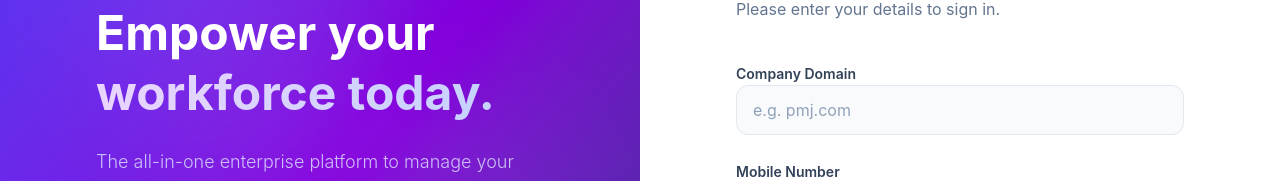
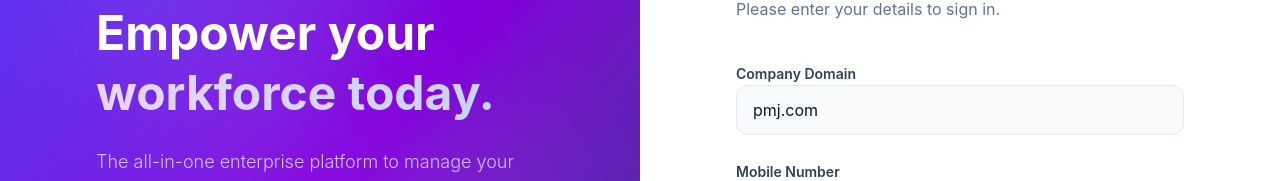
Before and after one commit to manojt20062007/HRMS, a React (Vite) app in the folder hrms-ui/: page /login in a window 1280 px wide. Shown: the part 197-378 px from the top of the page. Built offline with nearby package versions, Linux system fonts and the light colour scheme; no server answers.

Commit message:
Implement dynamic subdomain tenant resolution

```diff
--- a/hrms-ui/src/config.ts
+++ b/hrms-ui/src/config.ts
@@ -1,2 +1,25 @@
 // API configurations for Development and Production
 export const API_BASE_URL = import.meta.env.VITE_API_URL || 'http://localhost:3001';
+
+// Resolves tenant name from subdomain (e.g., pmj.pmj.vercel.app -> pmj.com)
+export const getTenantId = (): string => {
+  const hostname = window.location.hostname; // e.g. pmj.pmj.vercel.app or localhost
+
+  // If running on localhost or IP address, look at localStorage or fallback
+  if (hostname === 'localhost' || hostname === '127.0.0.1') {
+    return localStorage.getItem('hrms_tenant_dev') || 'pmj.com';
+  }
+
+  // Split hostname parts
+  const parts = hostname.split('.');
+
+  // If we have a subdomain prefix (e.g. sub.domain.com)
+  if (parts.length > 2) {
+    const subdomain = parts[0].toLowerCase();
+    // Return standard domain suffix format to match database schema
+    return `${subdomain}.com`;
+  }
+
+  // Fallback default
+  return 'pmj.com';
+};
--- a/hrms-ui/src/main.tsx
+++ b/hrms-ui/src/main.tsx
@@ -2,6 +2,29 @@ import React from 'react'
 import ReactDOM from 'react-dom/client'
 import App from './App.tsx'
 import './index.css'
+import { API_BASE_URL, getTenantId } from './config.ts'
+
+// Intercept window.fetch globally to inject production API base URL and dynamic x-tenant-id from subdomain
+const originalFetch = window.fetch;
+window.fetch = async (input, init) => {
+  let url = typeof input === 'string' ? input : input.url;
+
+  // 1. Rewrite localhost backend URLs to the production API_BASE_URL
+  if (url.startsWith('http://localhost:3001')) {
+    url = url.replace('http://localhost:3001', API_BASE_URL);
+  }
+
+  // 2. Auto-inject tenant header
+  const newInit = { ...init };
+  const headers = new Headers(newInit.headers || {});
+
+  if (!headers.has('x-tenant-id')) {
+    headers.set('x-tenant-id', getTenantId());
+  }
+  newInit.headers = headers;
+
+  return originalFetch(url, newInit);
+};
 
 ReactDOM.createRoot(document.getElementById('root')!).render(
   <React.StrictMode>
--- a/hrms-ui/src/pages/auth/LoginPage.tsx
+++ b/hrms-ui/src/pages/auth/LoginPage.tsx
@@ -2,10 +2,11 @@ import React, { useState } from 'react';
 import { Phone, Lock, Eye, EyeOff, ArrowRight } from 'lucide-react';
 import { motion } from 'framer-motion';
 import { useNavigate } from 'react-router-dom';
+import { getTenantId } from '../../config';
 
 export const LoginPage = () => {
   const [showPassword, setShowPassword] = useState(false);
-  const [domain, setDomain] = useState('');
+  const [domain, setDomain] = useState(getTenantId());
   const [phone, setPhone] = useState('');
   const [password, setPassword] = useState('');
   const [isLoading, setIsLoading] = useState(false);
@@ -117,7 +118,8 @@ export const LoginPage = () => {
 
           <form onSubmit={handleLogin} className="space-y-6">
 
-            {/* Domain Input */}
+            {/* Domain Input (Only visible on localhost for manual dev testing) */}
+            {(window.location.hostname === 'localhost' || window.location.hostname === '127.0.0.1') && (
               <div className="space-y-2">
                 <label className="text-sm font-semibold text-slate-700 dark:text-slate-300">Company Domain</label>
                 <div className="relative">
@@ -131,6 +133,7 @@ export const LoginPage = () => {
                   />
                 </div>
               </div>
+            )}
 
             {/* Mobile Number Input */}
             <div className="space-y-2">
```
Lines whose indentation alone changed are shown as unchanged.
